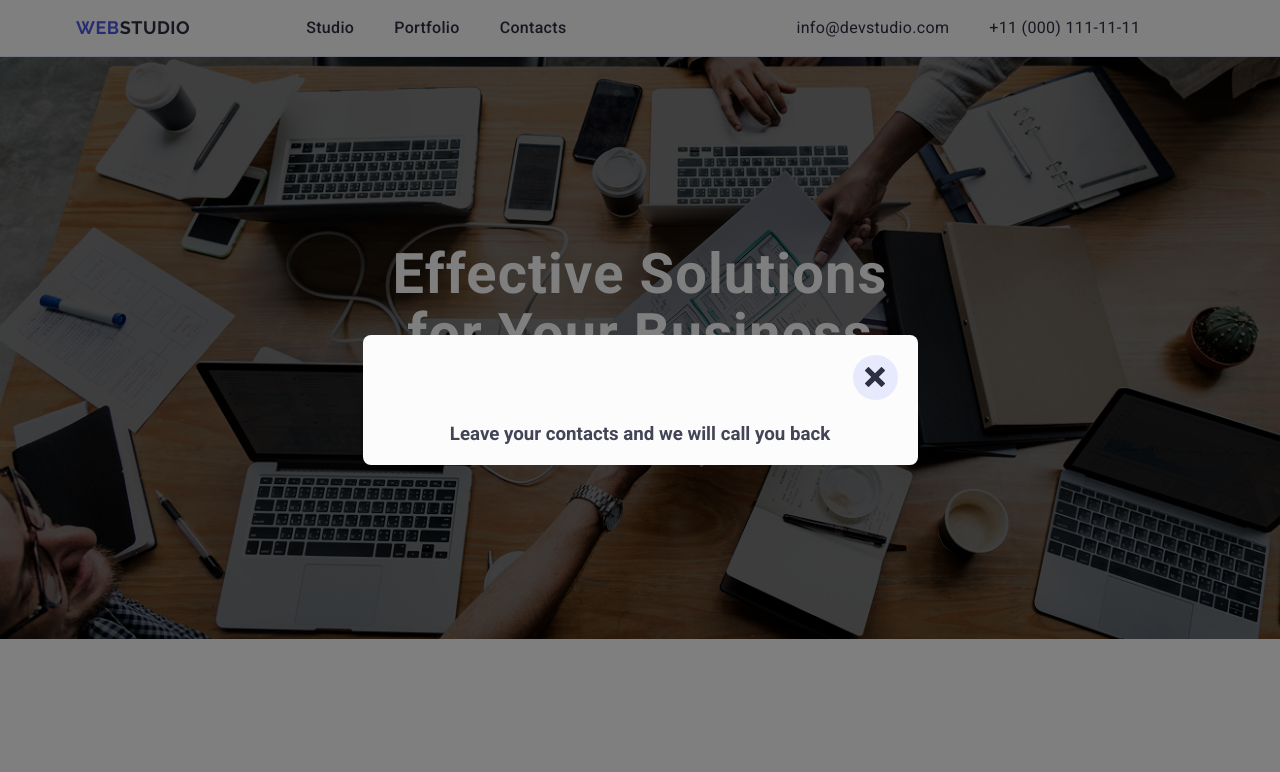
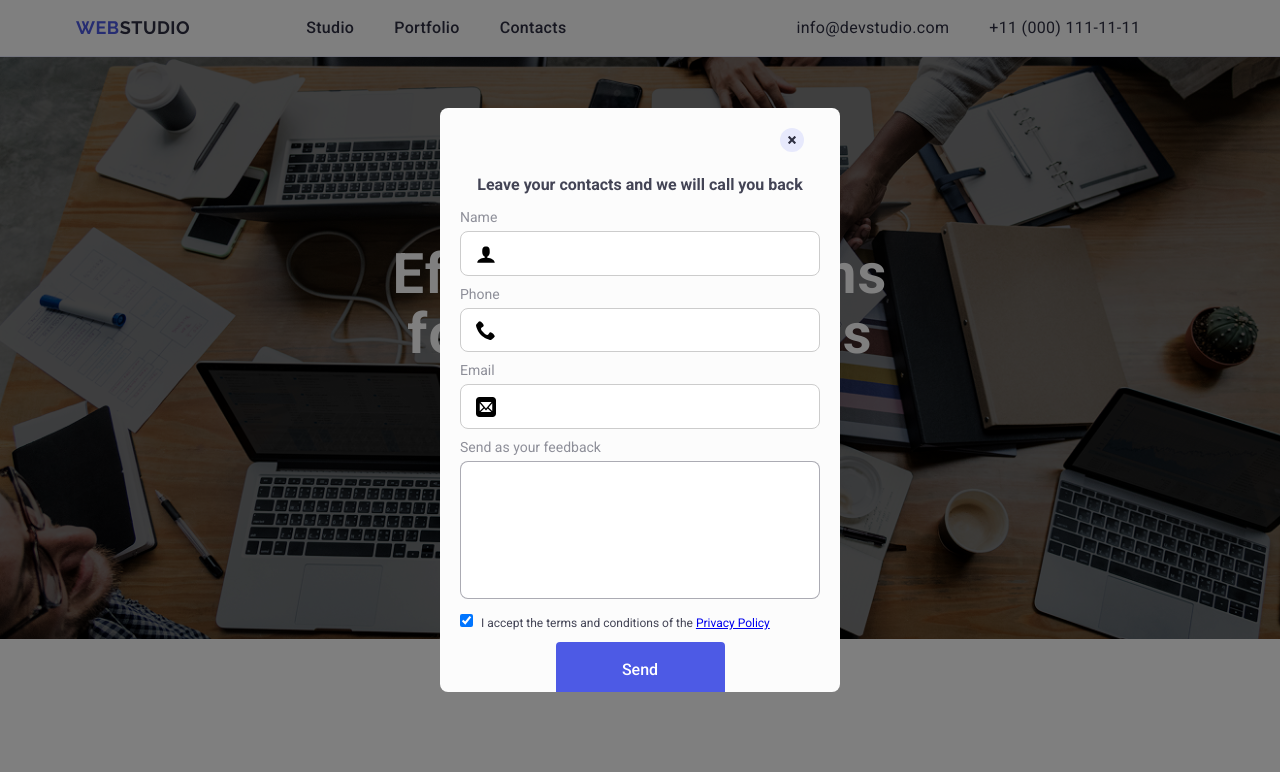
Before and after one commit to Ivan-pes/goit-markup-hw-05, a plain HTML site: page index.html in a window 1280 px wide. Shown: the top 772 px of the page. Drawn offline with nearby package versions, Linux system fonts and the light colour scheme.

Commit message:
firrst part

```diff
--- a/css/styles.css
+++ b/css/styles.css
@@ -466,7 +466,7 @@ img {
     align-items: center;
 
     opacity: 1;
-    pointer-events:none;
+
 }
 
 .modal-overlay.is-open {
@@ -479,8 +479,8 @@ img {
     padding: 20px;
     border-radius: 8px;
     box-shadow: 0 2px 4px rgba(0, 0, 0, 0,2);
-    max-width: 584px;
-    max-height: 408px;
+    max-width: 408px;
+    max-height: 584px;
     overflow-y: auto;
 
 }
@@ -488,17 +488,17 @@ img {
     display: flex;
     align-items: center;
     justify-content: center;
-    width: 45px;
-    height: 45px;
+    width: 24px;
+    height: 24px;
     border-radius: 50%;
     background: #E7E9FC;
     transition: background 0.3s;
-    margin-left: 470px;
+    margin-left: 320px;
     margin-bottom: 24px;
 }
 .icon-cross {
-    width: 24px;
-    width: 24px;
+    width: 8px;
+    height: 8px;
     fill: #2E2F42;
 }
 
@@ -506,4 +506,81 @@ img {
     display: flex;
     justify-content: center;
     align-items: center;
+    margin-bottom: 15px;
 }
+.text-modal {
+    font-size: 16px;
+}
+
+.input-wraper {
+    margin-bottom: 10px;
+}
+
+.input-wraper label {
+    font-family: 'Roboto', sans-serif;
+    display: block;
+    margin-bottom: 6px;
+    font-size: 14px;
+    font-weight: 400;
+    color: #8E8F99;
+
+}
+
+.input-holder {
+    position: relative;
+}
+.input-holder input {
+    width: 100%;
+    padding: 12px 12px 12px 42px;
+    border: 1px solid #ccc;
+    border-radius: 8px;
+    box-sizing: border-box;
+}
+.input-holder .input-icone {
+    position: absolute;
+    top: 50%;
+    transform: translateY(-50%);
+    left: 16px;
+}
+
+.comment-form {
+    width: 360px;
+    height: 138px;
+    border: 1px solid #2E2F4266;
+    border-radius: 8px;
+}
+.form-label {
+    margin-bottom: 4px;
+}
+textarea {
+    resize: none;
+}
+.inpus {
+    margin-right: 4px;
+}
+
+.label-terms {
+    font-size: 12px;
+}
+.button-terms {
+    display: flex;
+    justify-content: center;
+    align-items: center;
+    margin-top: 10px;
+}
+
+.submit {
+    display: block;
+    min-width: 169px;
+    height: 56px;
+    border: none;
+    background-color: #4d5ae5;
+    border-radius: 4px;
+
+    font-family: 'Roboto', sans-serif;
+    font-weight: 500;
+    font-size: 16px;
+    color: #FFFFFF;
+
+
+}
--- a/index.html
+++ b/index.html
@@ -120,6 +120,25 @@
 <svg aria-hidden="true" style="position: absolute; width: 0; height: 0; overflow: hidden" version="1.1"
     xmlns="http://www.w3.org/2000/svg" xmlns:xlink="http://www.w3.org/1999/xlink">
     <defs>
+
+        <symbol id="icon-user" viewBox="0 0 32 32">
+            <path
+                d="M18 22.082v-1.649c2.203-1.241 4-4.337 4-7.432 0-4.971 0-9-6-9s-6 4.029-6 9c0 3.096 1.797 6.191 4 7.432v1.649c-6.784 0.555-12 3.888-12 7.918h28c0-4.030-5.216-7.364-12-7.918z">
+            </path>
+        </symbol>
+
+        <symbol id="icon-phone" viewBox="0 0 32 32">
+            <path
+                d="M22 20c-2 2-2 4-4 4s-4-2-6-4-4-4-4-6 2-2 4-4-4-8-6-8-6 6-6 6c0 4 4.109 12.109 8 16s12 8 16 8c0 0 6-4 6-6s-6-8-8-6z">
+            </path>
+        </symbol>
+
+        <symbol id="icon-mail" viewBox="0 0 32 32">
+            <path
+                d="M26.666 0h-21.332c-2.934 0-5.334 2.4-5.334 5.333v21.333c0 2.934 2.4 5.334 5.334 5.334h21.332c2.936 0 5.334-2.4 5.334-5.334v-21.333c0-2.934-2.398-5.333-5.334-5.333zM8 8h16c0.286 0 0.563 0.061 0.817 0.177l-8.817 10.286-8.817-10.287c0.254-0.116 0.531-0.177 0.817-0.177zM6 22v-12c0-0.042 0.002-0.084 0.004-0.125l5.864 6.842-5.8 5.8c-0.045-0.167-0.069-0.34-0.069-0.517zM24 24h-16c-0.177 0-0.35-0.024-0.517-0.069l5.691-5.691 2.826 3.297 2.826-3.297 5.691 5.691c-0.167 0.045-0.34 0.069-0.517 0.069zM26 22c0 0.177-0.024 0.35-0.069 0.517l-5.8-5.8 5.864-6.842c0.003 0.041 0.004 0.083 0.004 0.125v12z">
+            </path>
+        </symbol>
+
 
         <symbol id="icon-cross" viewBox="0 0 32 32">
             <path
@@ -408,9 +427,58 @@
                 </h3>
             </div>
 
-            <div>
+            <div class="input-wraper">
+                <label for="name-holder">Name</label>
+                <div class="input-holder">
+                <svg class="input-icone" width="20" height="20" >
+                    <use href="#icon-user">
+                    </use>
+                </svg>
+                <input type="text" name="submit-form" id="name-holder"/>
+                </div>
+            </div>
 
+            <div class="input-wraper">
+                <label for="submit-form">Phone</label>
+                <div class="input-holder">
+                <svg class="input-icone" width="20" height="20">
+                    <use href="#icon-phone">
+                    </use>
+                </svg>
+                <input type="tel" name="submit-form" />
+                </div>
             </div>
+
+            <div class="input-wraper">
+                <label for="submit-form">Email</label>
+                <div class="input-holder">
+                <svg class="input-icone" width="20" height="20">
+                    <use href="#icon-mail">
+                    </use>
+                </svg>
+                <input type="text" name="submit-form" />
+                </div>
+            </div>
+
+            <div class="input-wraper">
+                <label class="form-label" for="tarea" autocomplete="on" novalidate>
+                    Send as your feedback
+                </label>
+                <textarea name="tarea" rows="6" placeholder="Coments" class="comment-form">
+                </textarea>
+            </div>
+
+            <div class="terms">
+                    <input type="checkbox" class="inpus" name="music" value="Rock" checked />
+                    <label class="label-terms">
+                    I accept the terms and conditions of the <a href="#info" >Privacy Policy</a>
+                    </label>
+            </div>
+            <div class="button-terms">
+                <button type="submit" class="submit" >Send</button>
+            </div>
+
+
 
         </div>
     </div>
```
